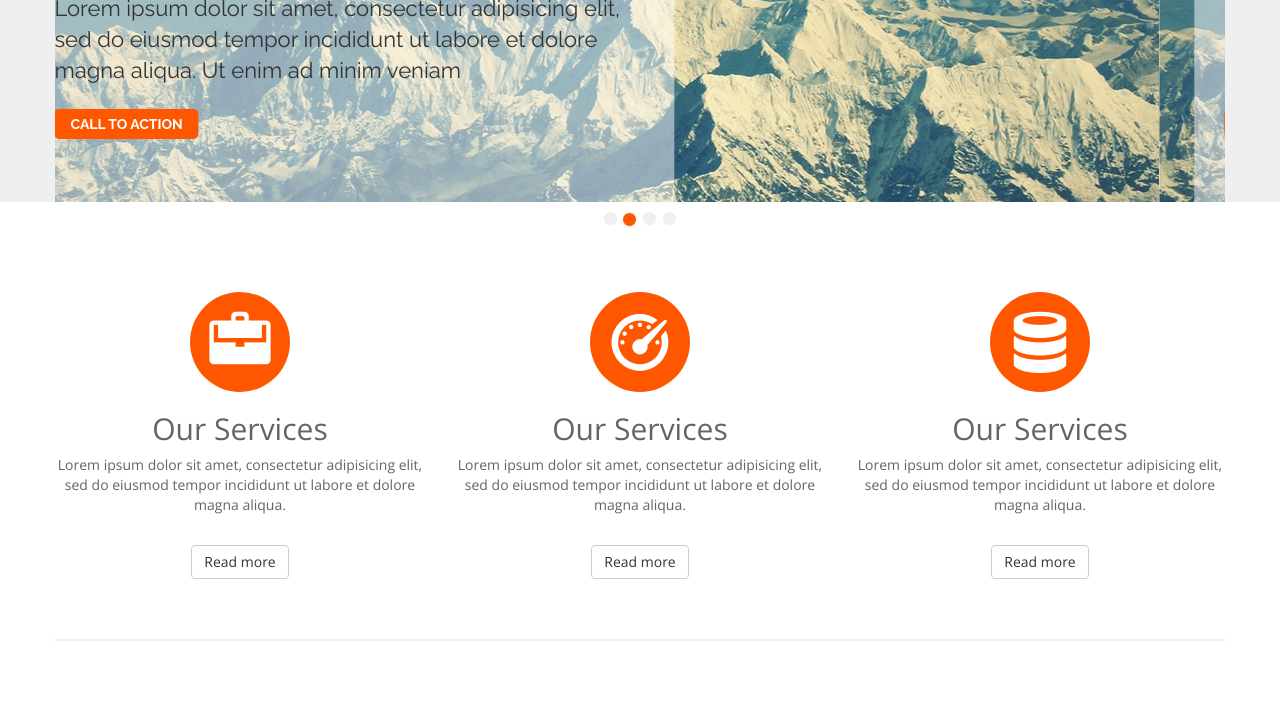
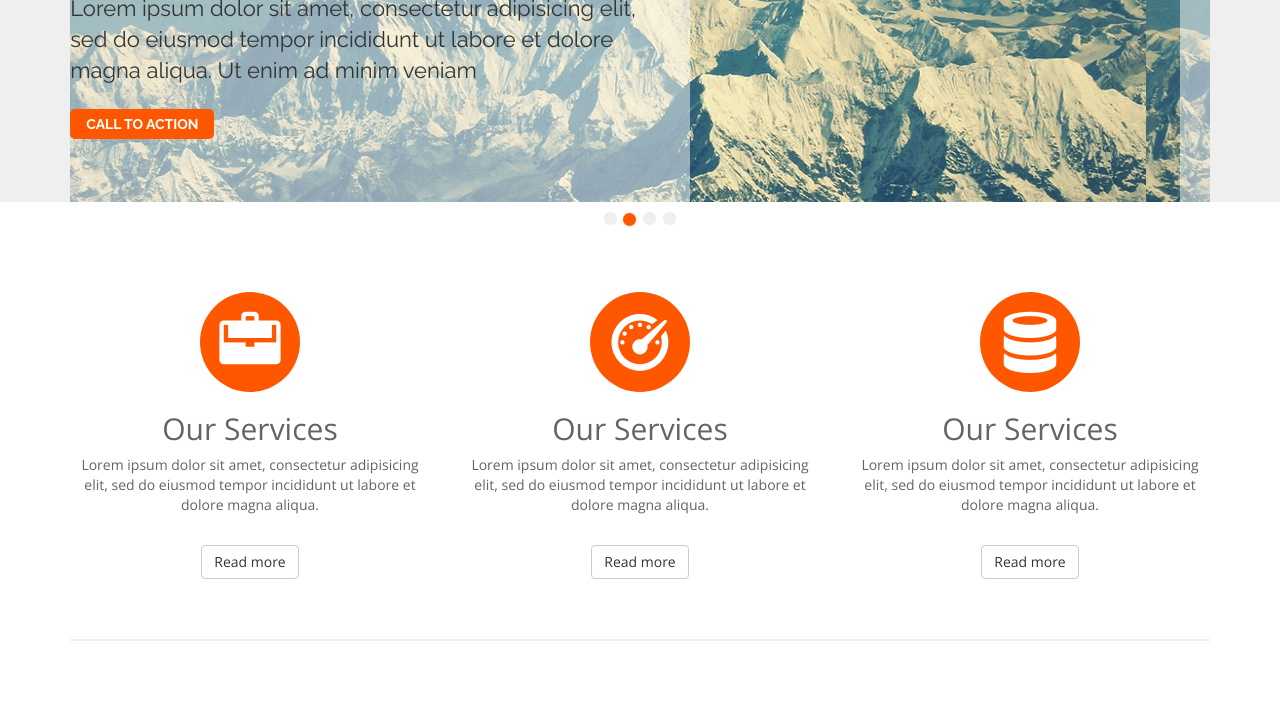
Before and after one commit to mesosa/testfe, a plain HTML site: page index.html in a window 1280 px wide. Shown: the part 363-1091 px from the top of the page. Drawn offline with nearby package versions, Linux system fonts and the light colour scheme.

Commit message:
second commit

```diff
--- a/css/style.css
+++ b/css/style.css
@@ -16,7 +16,6 @@ body{
 
 .container-fluid {
 	max-width: 1170px;
-	padding: 0px;
 	border-radius: 0px;
 }
 
```
